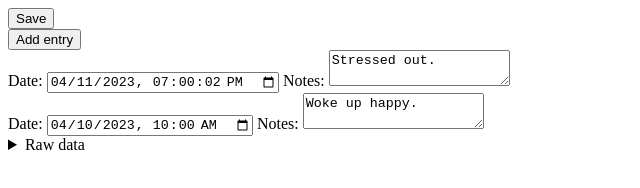
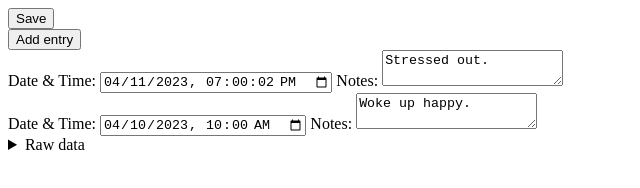
Before and after one commit to designftw/hw9-starter, a plain HTML site: page tracker/index.html in a window 1280 px wide. Shown: the whole page, without its empty margins (0-640 px from the left). Drawn offline with Linux system fonts and the light colour scheme.

Commit message:
add & Time

```diff
--- a/tracker/index.html
+++ b/tracker/index.html
@@ -16,7 +16,7 @@
 <template id="entry_template">
 	<article class="entry">
 		<form>
-			<label>Date: <input type="datetime-local" name="datetime"></label>
+			<label>Date & Time: <input type="datetime-local" name="datetime"></label>
 			<label>Notes: <textarea name="notes"></textarea></label>
 		</form>
 	</article>
```
